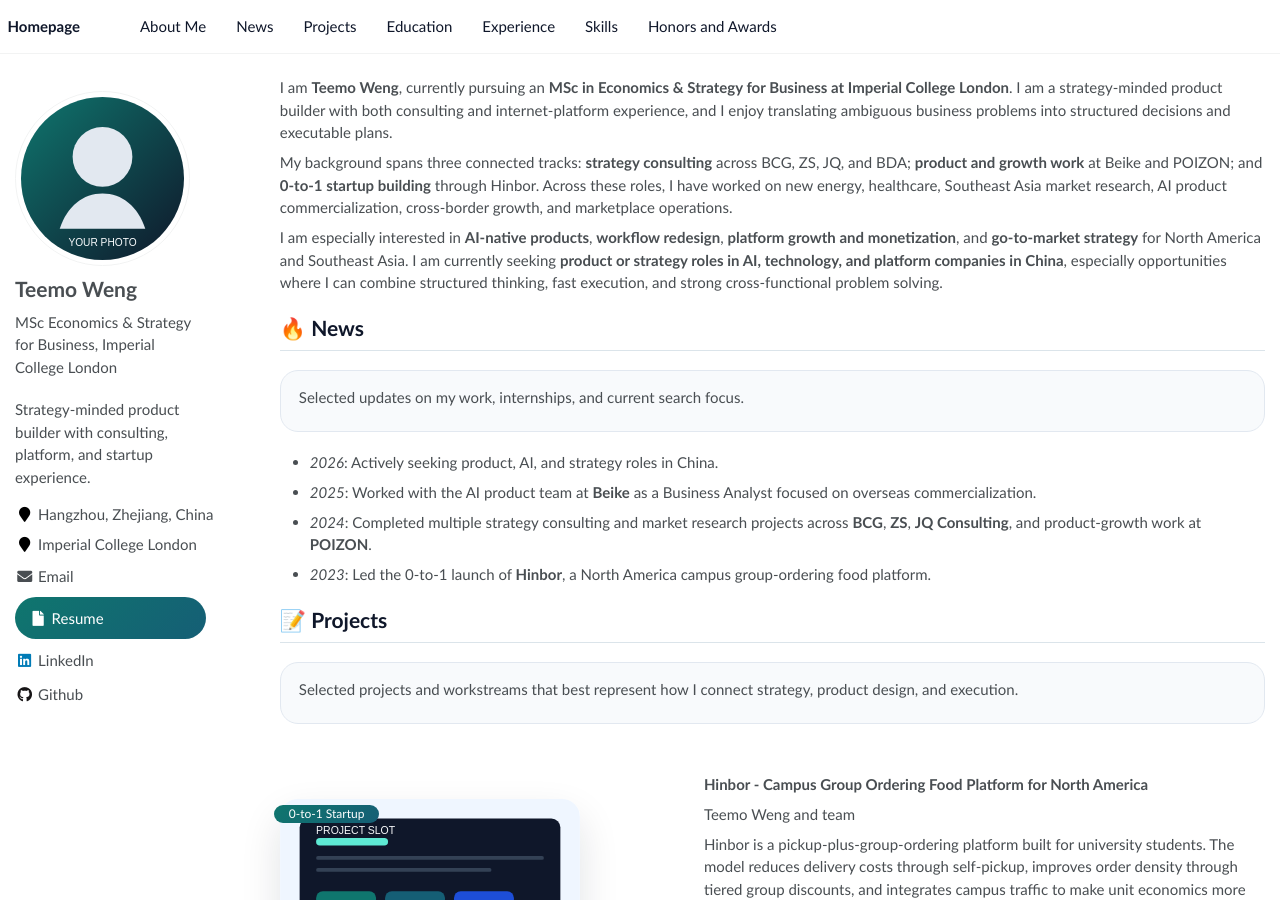
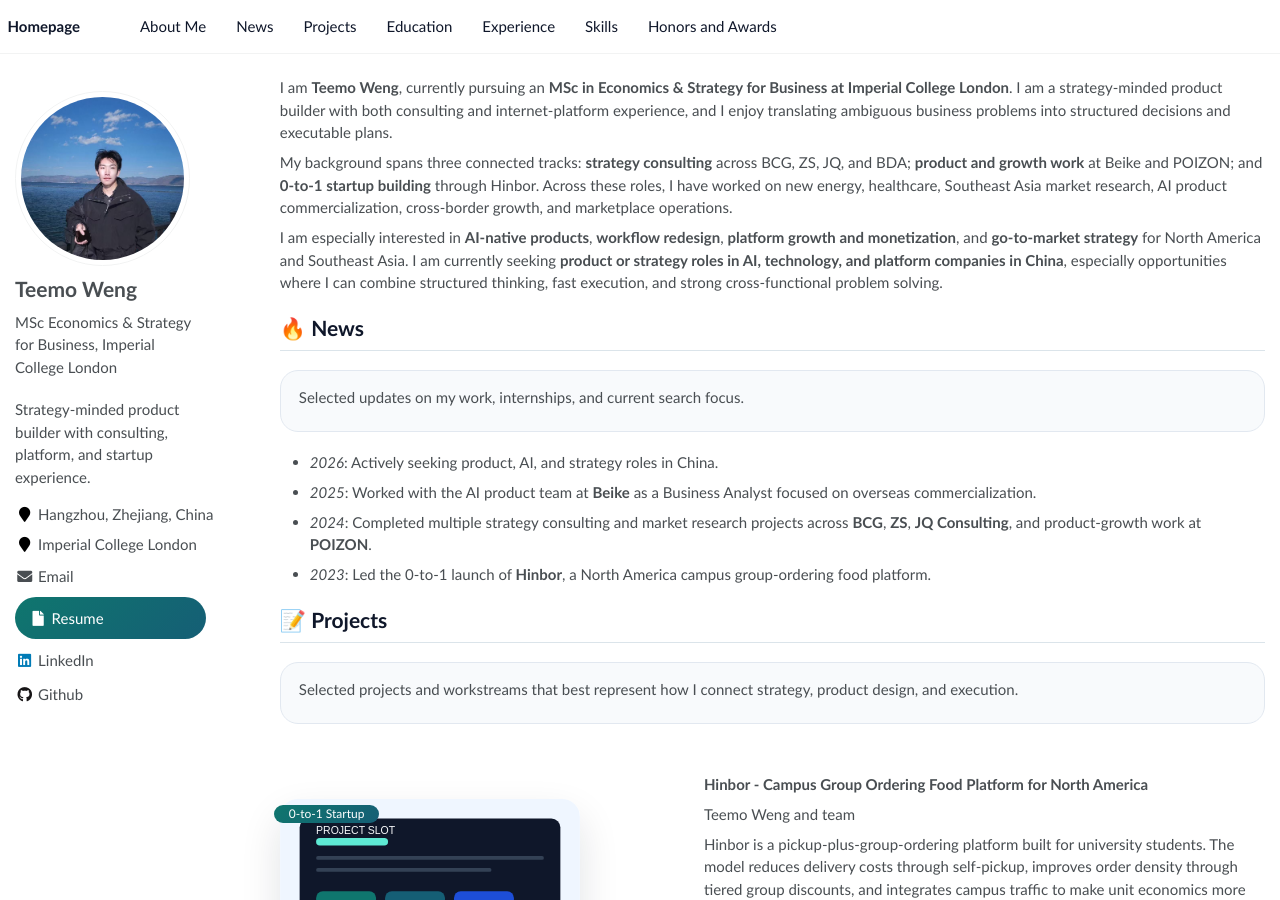
Before and after one commit to teemoweng/teemoweng.github.io, a Jekyll site: the page built from _pages/about.md, in a window 1280 px wide and 900 px high. Built offline with Jekyll 4.4.1, drawn with Linux system fonts in a browser that asks for light colours.

Commit message:
Add profile photo

```diff
--- a/_config.yml
+++ b/_config.yml
@@ -22,7 +22,7 @@
 # Site Author
 author:
   name             : "Teemo Weng"
-  avatar           : "images/avatar-placeholder.svg"
+  avatar           : "images/teemo-avatar-square.jpg"
   bio              : "MSc Economics & Strategy for Business, Imperial College London"
   location         : "Hangzhou, Zhejiang, China"
   employer         : "Imperial College London"
```
Also changed, not shown: images/teemo-avatar-square.jpg (added), images/teemo-avatar.jpg (added).
